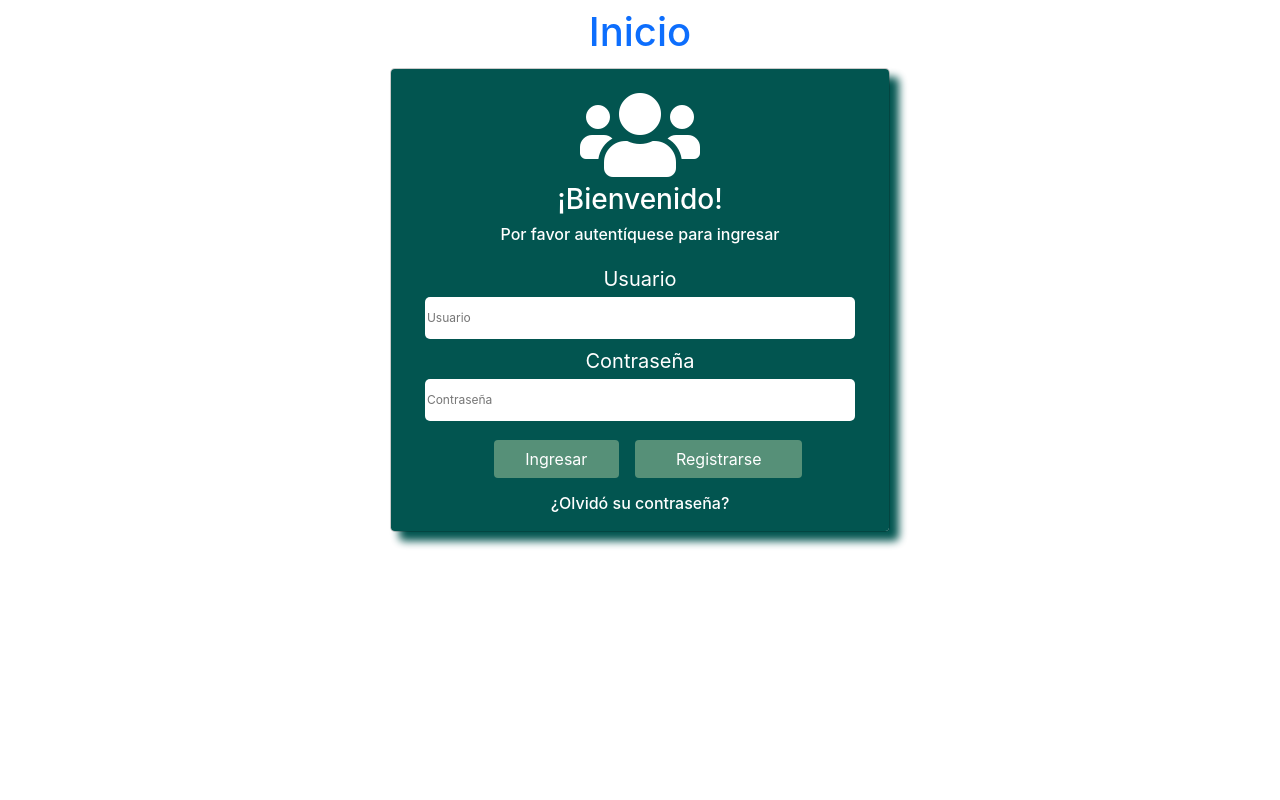
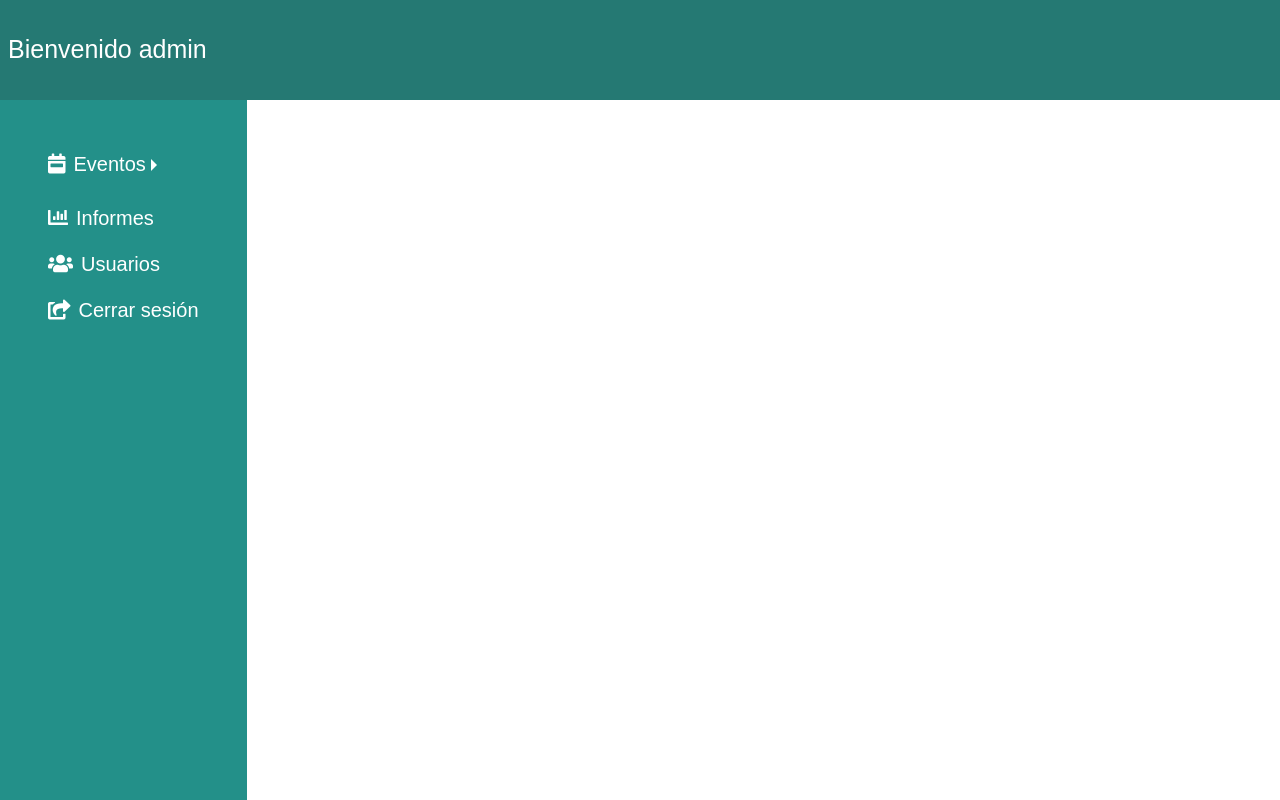
Before and after one commit to vanesacifuentes/Project-eventos-choclo, a React (Create React App) app in the folder Frontend/: page /loginuser in a window 1280 px wide. Shown: the top 800 px of the page. Built offline with nearby package versions, Linux system fonts and the light colour scheme; a web font is replaced by a local one.

Commit message:
inicio sesion _ADMIN

```diff
--- a/Frontend/src/App.js
+++ b/Frontend/src/App.js
@@ -5,14 +5,31 @@ import Register_User from './components//Perfil_usuario/Registro/register_user';
 import LoginUser from './components//Perfil_usuario/Login/login-user';
 import Boleteria from './components/Perfil_usuario/Boleteria/Boleteria';
 import Compra_boleta from './components/Perfil_usuario/Boleteria/Compra_boleta';
-import Context from './components/Perfil_usuario/Context/Context';
+
+
+
+
+import Navbar_admin from './components/Perfil_administrador/Menu/Navbar_admin';
+import Sidebar_admin from './components/Perfil_administrador/Menu/Sidebar_admin';
+import Eventos_admin from './components/Perfil_administrador/Eventos_admin/Eventos_admin';
+import Crear_evento from './components/Perfil_administrador/Eventos_admin/Form_eventos';
+import Informes_admin from './components/Perfil_administrador/Informes_admin/Informes_admin';
+import Usuarios_registrados from './components/Perfil_administrador/UsuariosRegistrados/Usuarios_registrados';
+
+
+
+import React, { useContext } from 'react';
 
 import {
   BrowserRouter as Router,
   Switch,
   Route,
 } from 'react-router-dom';
-import { useContext } from 'react';
+
+
+
+
+import Context from './components/Perfil_usuario/Context/Context';
 
 
 
@@ -24,37 +41,61 @@ import { useContext } from 'react';
 
 
 
-function App({inicio = <Home />}) {
-
-  const {usuario} = useContext(Context)
+function App({ inicio = <Home /> }) {
 
 
+
+  const { estadoApp } = useContext(Context);
 
   return (
     <>
 
+      {estadoApp === 'user' ?
+      <Router>
 
-            <Router>
-              <div>
           <Switch>
 
             <Route exact path='/' > {inicio} </Route>
-
             <Route exact path='/eventos' > <Eventos /> </Route>
             <Route exact path='/contacto' > <Contacto /> </Route>
-                  <Route exact path='/loginuser'>  <LoginUser  /></Route>
+            <Route exact path='/loginuser'>  <LoginUser /></Route>
             <Route exact path='/registeruser'> <Register_User /> </Route>
             <Route exact path='/boleteria'> <Boleteria /> </Route>
             <Route exact path='/compra_boleta'> <Compra_boleta /> </Route>
+          </Switch>
+
+      </Router>     :
 
 
+
+      <Router>
+        <Switch>
+          <div className="flex">
+
+
+            <Navbar_admin />
+
+            <div className="content">
+
+              <Sidebar_admin />
+
+              <Route exact={true} path='/admin' component={Eventos_admin} />
+              <Route exact={true} path='/ver_evento' component={Eventos_admin} />
+              <Route exact={true} path='/crear_evento' component={Crear_evento} />
+              <Route exact={true} path='/informes_admin' component={Informes_admin} />
+              <Route exact={true} path='/usuarios_registrados' component={Usuarios_registrados} />
+
+            </div>
+          </div>
         </Switch>
-              </div>
-
       </Router>
+      }
 
     </>
+
+
   );
+
 }
 
 export default App;
--- a/Frontend/src/components/Perfil_administrador/Menu/Sidebar_admin.js
+++ b/Frontend/src/components/Perfil_administrador/Menu/Sidebar_admin.js
@@ -1,6 +1,7 @@
-import React from 'react'
+import React, { useContext } from 'react';
 import './Sidebar.css'
 
+import Context from './../../Perfil_usuario/Context/Context';
 
 import {
     Link
@@ -8,6 +9,9 @@ import {
 
 
 function Sidebar_admin() {
+
+    const {setearEstadoApp } = useContext(Context);
+
     return (
         <>
             <div className="sidebar">
@@ -56,7 +60,9 @@ function Sidebar_admin() {
                     </li>
 
                     <li>
-                        <Link to="/" className="mx-3 text-white">
+                        <Link onClick={()=>setearEstadoApp('user')}
+                                to="/"
+                                className="mx-3 text-white">
                             <i className="me-2 fas fa-share-square"
                                 style={{ color: "#ffff" }}></i>
                             Cerrar sesión
--- a/Frontend/src/components/Perfil_usuario/Boleteria/Compra_boleta.js
+++ b/Frontend/src/components/Perfil_usuario/Boleteria/Compra_boleta.js
@@ -10,6 +10,8 @@ import swal from 'sweetalert'
 function Compra_boleta() {
 
     const { evento } = useContext(Context);
+
+    //const [eventostate,setEventoState]= useState(evento)
     const [zona_boleteria, setZonaBoleteria] = useState([]);
     const [nombre_asistente, setNombre] = useState('');
     const [cedula_asistente, setCedula] = useState('');
@@ -32,6 +34,8 @@ function Compra_boleta() {
     async function CargarZonaEventos() {
 
 
+
+
         try {
             //console.log('holi', evento)
             const response = await fetch(`http://localhost:5000/eventos/${evento.id_evento}`)
@@ -46,7 +50,7 @@ function Compra_boleta() {
     }
 
     //Seleccionar input-check
-    function handleInputChange(){
+    function handleInputChange() {
         setInputCheck()
 
     }
@@ -75,12 +79,14 @@ function Compra_boleta() {
     const render_zona_evento = (zona) => {
         return (
 
-            <tr key={zona.id_zona}>
+            <tr disabled={true} key={zona.id_zona}>
                 <input className="form-check-input"
                     onChange={handleInputChange}
                     type="checkbox" id="inlineCheckbox1"
-                    value="option1">
+                    value="option1"
+                    checked={zona.id_zona === 3 && true}>
                 </input>
+
                 <td>{zona.nombre_zona}</td>
                 <td>${new Intl.NumberFormat("en-EN").format(zona.precio_boleta)}</td>
 
@@ -88,6 +94,7 @@ function Compra_boleta() {
                     aria-label="select">
                     {listnumber()}
                 </select>
+
 
             </tr>
         );
@@ -242,7 +249,7 @@ function Compra_boleta() {
                                 </div>
 
 
-                                <form className="mb-3">
+                                <form onSubmit={(e) => e.preventDefault()} className="mb-3">
 
                                     <div className="mb-3">
                                         <input type="text"
--- a/Frontend/src/components/Perfil_usuario/Context/Context.js
+++ b/Frontend/src/components/Perfil_usuario/Context/Context.js
@@ -12,21 +12,36 @@ const Context = createContext();
 
 const UserProvider = ({ children }) => {
 
+  const [estadoApp,setEstadoApp] = useState(localStorage.getItem('estadoApp'))
+  //localStorage.setItem('estadoApp', estadoApp)
 
   let stringUsuario = localStorage.getItem('usuario')
-
   const [usuario, setUser] = useState(stringUsuario && JSON.parse(stringUsuario))
 
-  const [evento, setEvento] = useState({})
+  let stringEvento = localStorage.getItem('evento')
+  const [evento, setEvento] = useState(stringUsuario && JSON.parse(stringEvento))
+
+
+
+
 
   function isObjetoVacio(obj) {//valida si un objeto esta vacio :: retorna true o false
     return Object.getOwnPropertyNames(obj).length === 0;
   }
 
   function setearEvento(evento) {
-    console.log('setEvento')
+    localStorage.setItem('evento', JSON.stringify(evento))
     setEvento(evento)
   }
+
+
+  function setearEstadoApp(estado) {
+    localStorage.setItem('estadoApp', estado)
+    setEstadoApp(estado)
+  }
+
+
+
   async function userF(u) {
 
     let objUsuario = JSON.parse(u)
@@ -35,8 +50,17 @@ const UserProvider = ({ children }) => {
     if (isObjetoVacio(objUsuario)) {
       return false
 
-    } else {
-      localStorage.setItem('usuario', JSON.stringify(objUsuario))
+    }
+     else {
+      console.log(objUsuario.username)
+      if(objUsuario.username === 'admin'){
+
+        localStorage.setItem('estadoApp','admin')
+      }else {
+        localStorage.setItem('estadoApp','user')
+        localStorage.setItem('usuario', JSON.stringify(objUsuario))
+      }
+
       return true
     }
   }
@@ -44,7 +68,7 @@ const UserProvider = ({ children }) => {
 
 
   return (
-    <Context.Provider value={{ usuario, userF, evento, setearEvento }}>
+    <Context.Provider value={{ usuario, userF, evento, setearEvento, estadoApp, setearEstadoApp }}>
 
       {children}
 
--- a/Frontend/src/components/Perfil_usuario/Login/login-user.js
+++ b/Frontend/src/components/Perfil_usuario/Login/login-user.js
@@ -20,7 +20,7 @@ function LoginUser() {
     const [validPass, setValidPass] = useState('');
     const [validUser, setValidUser] = useState('');
 
-    const { usuario, userF } = useContext(Context);
+    const {setearEstadoApp, estadoApp, userF } = useContext(Context);
 
 
 
@@ -93,9 +93,16 @@ function LoginUser() {
                     'Content-Type': 'application/json'
                 }
             })
+            const data = await response.json()
+            if (await userF(data)) {
 
-            if (await userF(await response.json())) {
+
+
                 window.location = '/'
+
+
+
+
             } else {
                 alert('usuario o contraseña invalidos')
             }
```
Also changed, not shown: Frontend/src/components/Perfil_administrador/Home/App_admin.js (+10 -9 lines), Frontend/src/index.js (+10 -3 lines), 1 other file (tests, documents, lock files or other folders). Lines whose indentation alone changed are shown as unchanged.
